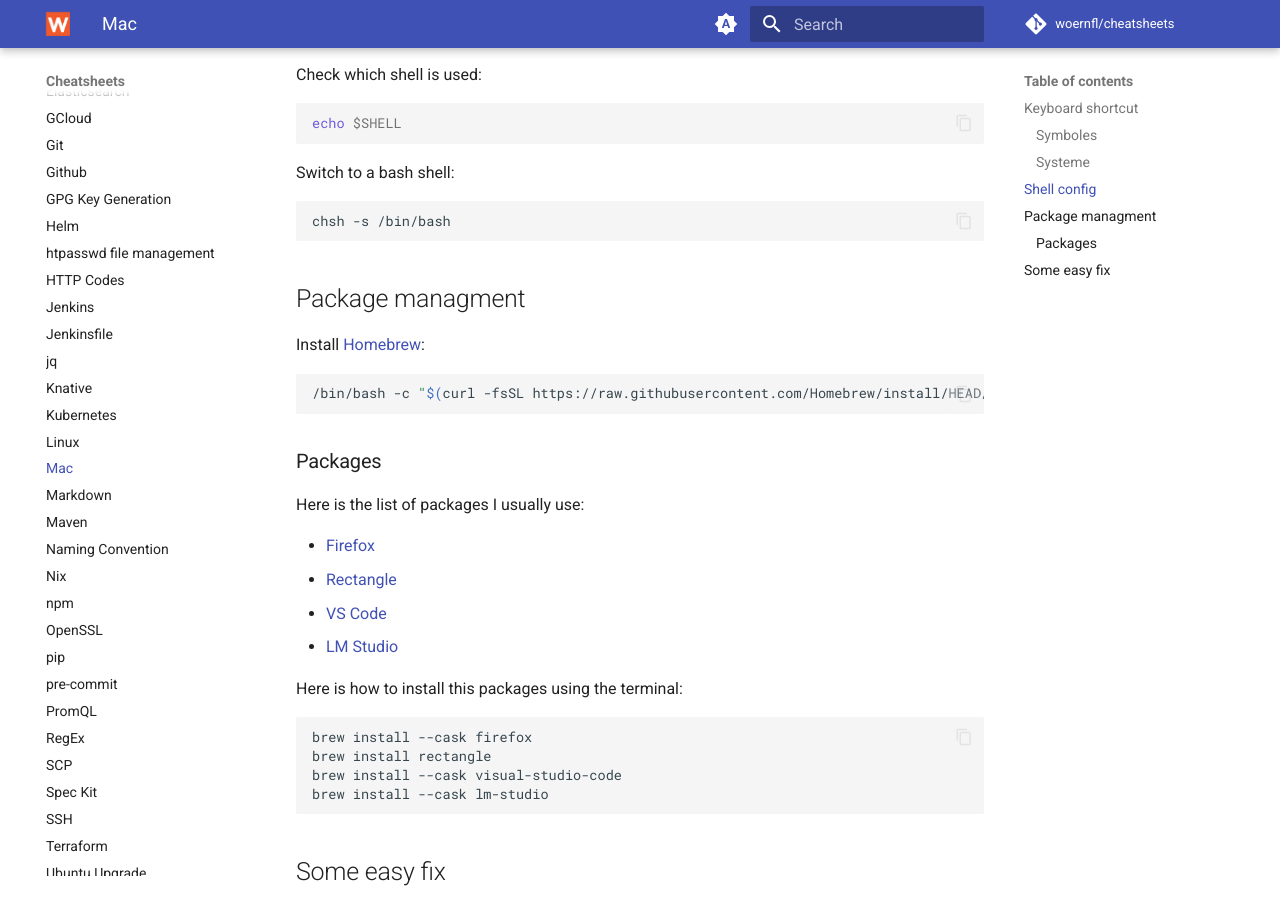
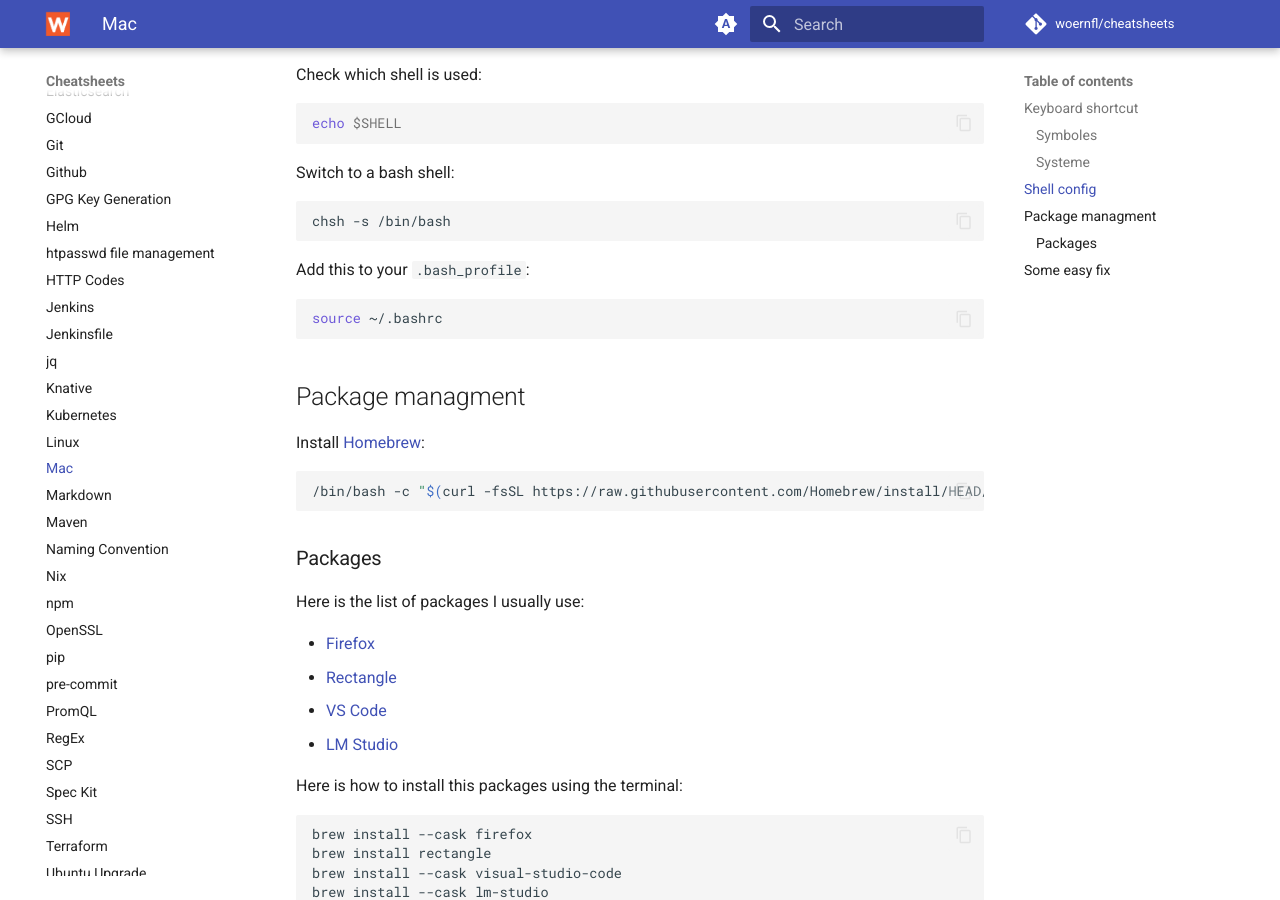
Before and after one commit to woernfl/cheatsheets, an MkDocs documentation site: the page built from docs/mac.md, in a window 1280 px wide and 900 px high, scrolled down 1008 px. Built offline with MkDocs 1.6.1 and Material for MkDocs 9.7.7, drawn with Linux system fonts in a browser that asks for light colours; comment, search, counter and statistics services are not loaded.

Commit message:
Update mac.md with .bash_profile instructions (#304)
Add instructions to source .bashrc in .bash_profile

````diff
--- a/docs/mac.md
+++ b/docs/mac.md
@@ -37,6 +37,12 @@
 chsh -s /bin/bash
 ```
 
+Add this to your `.bash_profile`:
+
+```bash
+source ~/.bashrc
+```
+
 ## Package managment
 
 Install [Homebrew](https://brew.sh/):
````
